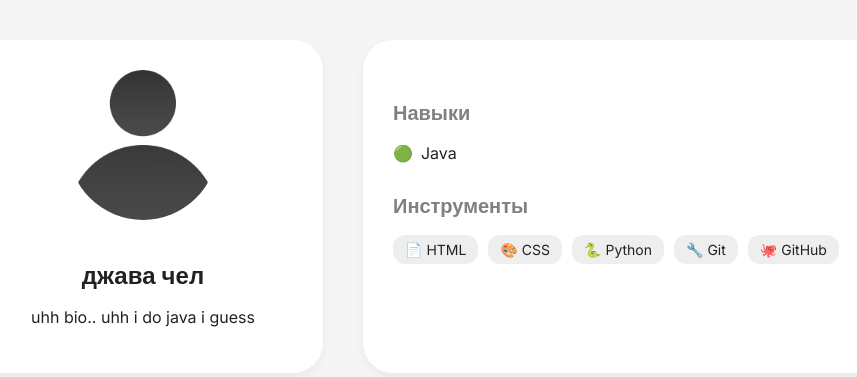
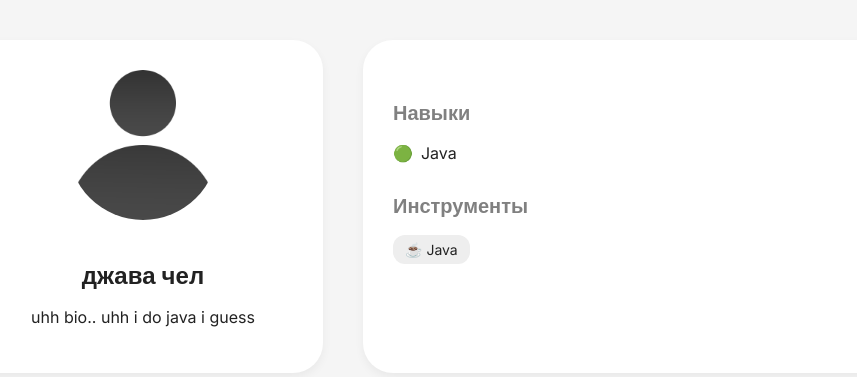
Before and after one commit to AFGamesYT/portfolio-maker, a Flask app: page /portfolio/124 in a window 1280 px wide. Shown: the top 377 px of the page, without its empty margins (77-934 px from the left). Run offline with Flask 3, Linux system fonts and the light colour scheme; data comes from the database, SQL or seed files in the repository; both versions use the stored data as it was after the commit.

Commit message:
added telegram check and tool icons

```diff
--- a/main.py
+++ b/main.py
@@ -71,16 +71,17 @@ def create_portfolio():
                     errors.append("This GitHub username does not exist. Please write the link to it, or the GitHub username directly.")
 
             telegram = data['telegram'].strip().replace("https://", "")
-            telegram_username = telegram.replace("t.me/", "").replace("/", "")
 
-            try:
-                tg_check = requests.get(f"https://t.me/{telegram_username}")
-                if tg_check.status_code != 200 or "If you have Telegram, you can contact" not in tg_check.text:
+            if telegram:
+                telegram_username = telegram.replace("t.me/", "").replace("/", "")
+                try:
+                    tg_check = requests.get(f"https://t.me/{telegram_username}")
+                    if tg_check.status_code != 200 or "If you have Telegram, you can contact" not in tg_check.text:
+                        error = True
+                        errors.append("This Telegram username does not exist.")
+                except Exception:
                     error = True
-                    errors.append("This Telegram username does not exist.")
-            except Exception:
-                error = True
-                errors.append("Could not verify Telegram username. Please try again later.")
+                    errors.append("Could not verify Telegram username. Please try again later.")
 
 
             uid = str(uuid.uuid4())
@@ -134,6 +135,13 @@ def view_portfolio(user_uuid):
 
     skills = str(data[7]).split(", ")
 
+    tool_icons = {
+        "Python": "🐍", "Flask": "🌶", "HTML": "📄", "CSS": "🎨",
+        "HTML/CSS": "🖌️", "Git": "🔧", "GitHub": "🐙", "Telegram": "✈️",
+        "Телеграм": "✈️", "SQL": "🗄️", "SQLite": "📘", "JavaScript": "⚡",
+        "JS": "⚡", "Jinja": "🧩", "PyGame": "🎮", "Pygame": "🎮", "Java": "☕"
+    }
+
     gh_repos = []
 
     gh_username = data[4]
@@ -162,7 +170,7 @@ def view_portfolio(user_uuid):
         "gh_repos": gh_repos
     }
 
-    return render_template("portfolio_template.html", **data_dict)
+    return render_template("portfolio_template.html", **data_dict, tool_icons=tool_icons)
 
 if __name__ == "__main__":
     app.run()
--- a/templates/portfolio_template.html
+++ b/templates/portfolio_template.html
@@ -31,14 +31,22 @@
         {% endfor %}
       </ul>
 
-      <h2>Инструменты</h2>
-      <ul>
-        <li class="badge">📄 HTML</li>
-        <li class="badge">🎨 CSS</li>
-        <li class="badge">🐍 Python</li>
-        <li class="badge">🔧 Git</li>
-        <li class="badge">🐙 GitHub</li>
-      </ul>
+      {% set matched_tools = [] %}
+      {% for tool in tool_icons %}
+        {% if tool in skills %}
+          {% set _ = matched_tools.append(tool) %}
+        {% endif %}
+      {% endfor %}
+      {% if matched_tools|length > 0 %}
+        <h2>Инструменты</h2>
+        <ul>
+          {% for tool in tool_icons %}
+            {% if tool in skills %}
+              <li class="badge">{{tool_icons[tool]}} {{tool}}</li>
+            {% endif %}
+          {% endfor %}
+        </ul>
+      {% endif %}
 
 
       {% if gh_repos %}
```
Also changed, not shown: data.db.
